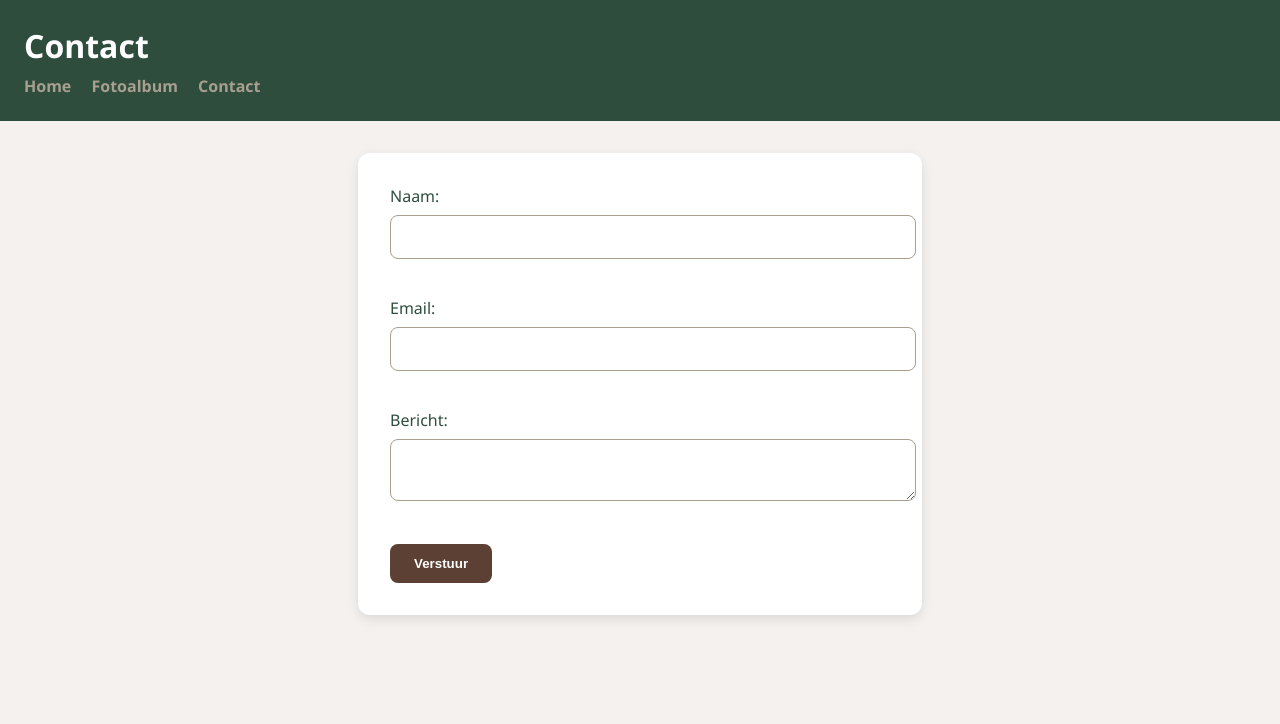
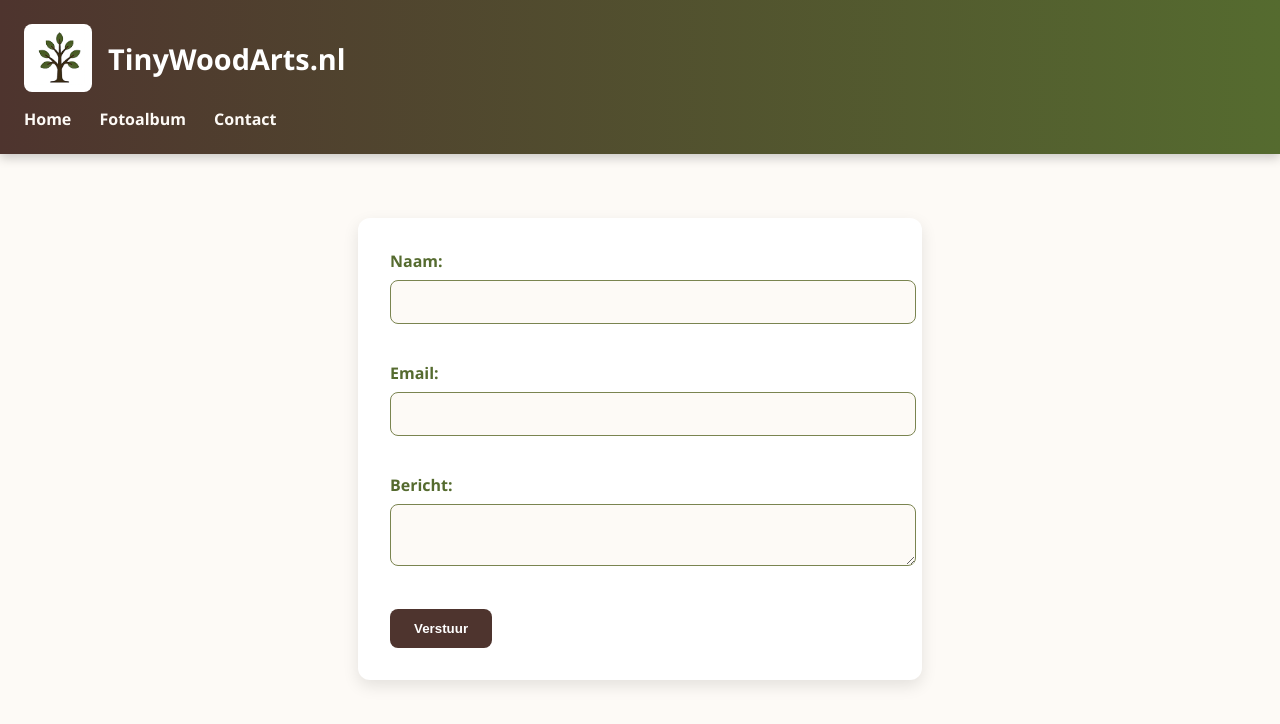
Before and after one commit to squandor/tinywoodarts.github.io, a plain HTML site: page contact.html in a window 1280 px wide. Drawn offline with Linux system fonts and the light colour scheme.

Commit message:
aangepast

```diff
--- a/contact.html
+++ b/contact.html
@@ -3,12 +3,15 @@
 <head>
   <meta charset="UTF-8" />
   <meta name="viewport" content="width=device-width, initial-scale=1.0" />
-  <title>Contact</title>
+  <title>Contact - TinyWoodArts.nl</title>
   <link rel="stylesheet" href="styles.css" />
 </head>
 <body>
   <header>
-    <h1>Contact</h1>
+    <div class="logo-title">
+      <img src="images/logo_tiny_boom.png" alt="Logo TinyWoodArts" class="logo" />
+      <h1>TinyWoodArts.nl</h1>
+    </div>
     <nav>
       <a href="index.html">Home</a>
       <a href="album.html">Fotoalbum</a>
--- a/styles.css
+++ b/styles.css
@@ -1,43 +1,62 @@
-/* Kleurenpalet */
+/* Kleuren geïnspireerd op het logo */
 :root {
-  --primary-color: #2e4d3c;      /* donkergroen */
-  --secondary-color: #5c4033;    /* bruin */
-  --accent-color: #a89f91;       /* zandkleur */
-  --background-color: #f4f1ee;   /* licht beige */
-  --text-color: #1f1f1f;
+  --green: #556b2f;
+  --dark-brown: #4e342e;
+  --light-beige: #fdfaf6;
+  --accent-olive: #7a8450;
+  --highlight: #a5a58d;
+  --text-dark: #2d2d2d;
+  --white: #ffffff;
 }
 
 body {
   font-family: 'Segoe UI', sans-serif;
   margin: 0;
-  background-color: var(--background-color);
-  color: var(--text-color);
+  padding: 0;
+  background-color: var(--light-beige);
+  color: var(--text-dark);
 }
 
 header {
-  background-color: var(--primary-color);
-  color: white;
+  background: linear-gradient(to right, var(--dark-brown), var(--green));
+  color: var(--white);
   padding: 1.5rem;
+  box-shadow: 0 4px 10px rgba(0, 0, 0, 0.2);
+}
+
+.logo-title {
+  display: flex;
+  align-items: center;
+  gap: 1rem;
+}
+
+.logo {
+  height: 60px;
+  width: auto;
+  border-radius: 8px;
+  background-color: var(--white);
+  padding: 4px;
 }
 
 header h1 {
   margin: 0;
+  font-size: 1.8rem;
 }
 
 nav {
-  margin-top: 0.5rem;
+  margin-top: 1rem;
 }
 
 nav a {
-  color: var(--accent-color);
-  margin-right: 1rem;
+  color: var(--light-beige);
+  margin-right: 1.5rem;
   text-decoration: none;
   font-weight: bold;
   transition: color 0.3s ease;
 }
 
 nav a:hover {
-  color: var(--secondary-color);
+  color: var(--highlight);
 }
 
 main {
@@ -45,7 +64,7 @@ main {
 }
 
 h2 {
-  color: var(--primary-color);
+  color: var(--green);
 }
 
 .gallery {
@@ -58,42 +77,44 @@ h2 {
 .gallery img {
   width: 30%;
   border-radius: 12px;
-  box-shadow: 0 4px 10px rgba(0,0,0,0.15);
-  transition: transform 0.3s ease;
+  box-shadow: 0 4px 10px rgba(0, 0, 0, 0.15);
+  transition: transform 0.3s ease, box-shadow 0.3s ease;
 }
 
 .gallery img:hover {
   transform: scale(1.03);
+  box-shadow: 0 6px 16px rgba(0, 0, 0, 0.2);
 }
 
 form {
-  background-color: white;
+  background-color: var(--white);
   padding: 2rem;
   max-width: 500px;
-  margin: auto;
+  margin: 2rem auto;
   border-radius: 12px;
-  box-shadow: 0 4px 12px rgba(0,0,0,0.1);
+  box-shadow: 0 6px 16px rgba(0, 0, 0, 0.1);
 }
 
 label {
   display: block;
   margin-bottom: 1rem;
-  color: var(--primary-color);
+  color: var(--green);
+  font-weight: 600;
 }
 
 input, textarea {
   width: 100%;
   padding: 0.75rem;
   margin-top: 0.5rem;
-  border: 1px solid var(--accent-color);
+  border: 1px solid var(--accent-olive);
   border-radius: 8px;
-  background-color: #fff;
+  background-color: var(--light-beige);
   font-size: 1rem;
 }
 
 button {
-  background-color: var(--secondary-color);
-  color: white;
+  background-color: var(--dark-brown);
+  color: var(--white);
   padding: 0.75rem 1.5rem;
   border: none;
   border-radius: 8px;
@@ -103,5 +124,5 @@ button {
 }
 
 button:hover {
-  background-color: var(--primary-color);
+  background-color: var(--green);
 }
```
Also changed, not shown: album.html (+8 -5 lines), index.html (+6 -3 lines), images/logo_tiny_boom.png (added).
